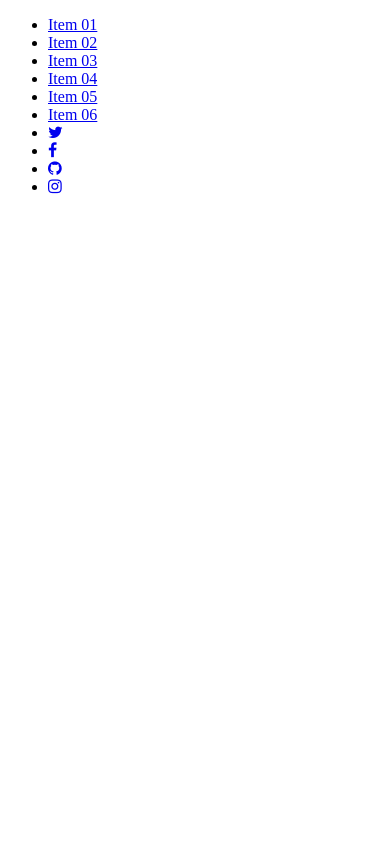
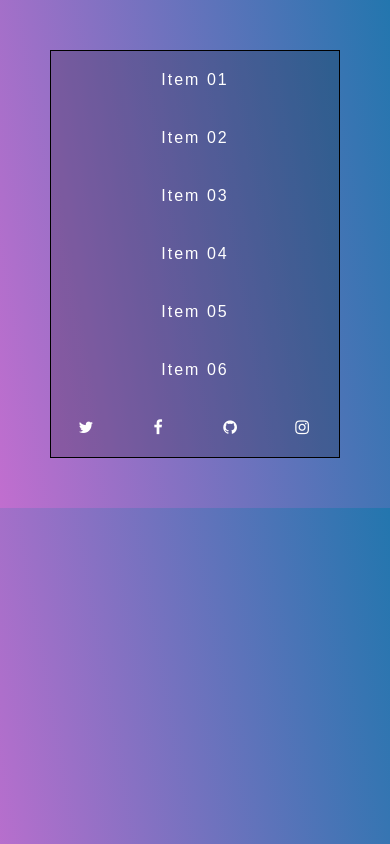
Before and after one commit to Dayun123/wes_bos-what-the-flexbox, a website: page index.html in a window 390 px wide. Drawn offline with Linux system fonts and the light colour scheme.

Commit message:
Add notes and create flexbox nav menu at three screen sizes.
Navigation menus are perfect for flexbox. All you need to do is control the size of the items with the flex property, and make sure to wrap the items as the screen gets smaller.

```diff
--- a/index.html
+++ b/index.html
@@ -3,13 +3,15 @@
 <head>
   <meta charset="UTF-8">
   <title>FlexBox Nav</title>
+  <!-- Make sure to investigate font-awesome to get social media icons! -->
   <link rel="stylesheet" href="https://maxcdn.bootstrapcdn.com/font-awesome/4.3.0/css/font-awesome.min.css">
-  <link rel="stylesheet" href="style-START.css">
+  <link rel="stylesheet" href="./build/style.css">
 </head>
 <body>
   <div class="wrapper">
 
     <nav class="flex-nav">
+      <!-- This is the actual flex-container -->
       <ul>
         <li><a href="#">Item 01</a></li>
         <li><a href="#">Item 02</a></li>
--- a/style.css
+++ b/style.css
@@ -1,4 +1,6 @@
-/* Some CSS Setup - nothing to do with flexbox */
+/* No CSS reset here, interesting! */
+
+/* Some CSS Setup - nothing to do with flexbox. Need to make sure to stick this in all projects, border-box just makes more sense than content-box. */
 html {
   box-sizing: border-box;
 }
@@ -7,10 +9,18 @@ html {
   box-sizing: inherit;
 }
 
+/* Note how the body of the page holds the background image. */
 body {
   font-family: sans-serif;
   margin: 0;
   background-image: linear-gradient(260deg, #2376ae 0%, #c16ecf 100%);
+}
+
+/* The main container for the content on the page. Setting the max-width allows us to control just how big it gets, and the padding allows the content within to not bump against the edge of the page. */
+.wrapper {
+  max-width: 1000px;
+  margin: 0 auto;
+  padding:50px;
 }
 
 a {
@@ -22,6 +32,8 @@ a {
   padding:20px 5px;
   display: inline-block;
   width: 100%;
+  /* I added this so that the anchor tags would take up the entire hight of the enclosing <li>, this makes it where the background and hover look good if the height of some of the items is taller than others. */
+  height: 100%;
   text-align: center;
   transition:all 0.5s;
 }
@@ -30,29 +42,58 @@ a:hover {
   background:rgba(0,0,0,0.3);
 }
 
-.wrapper {
-  max-width: 1000px;
-  margin: 0 auto;
-  padding:50px;
-}
-
-
 /* Flex Container */
 .flex-nav ul {
   border:1px solid black;
   list-style: none;
   margin: 0;
   padding: 0;
+  /* This creates a flex-container */
+  display: flex;
+}
+
+/* General nav flex-items. We filter out the .social ones. */
+.flex-nav li:not(.social) {
+  /* We want the general site navigation to take up more space than the social icons, so we give them a larger flex-grow (set using shorthand prop. here). */
+  flex: 3;
+}
+
+/* Flex-items, social */
+.flex-nav .social {
+  /*
+  Intelligently sets these properties:::
+  flex-grow: 1;
+  flex-shrink: 1;
+  flex-basis: 0%;
+  */
+  /* Set the .social icons to receive less of the extra space than the other navigation icons. */
+  flex: 1;
+}
+
+/* Hits when we get to 1000px screen size and below. */
+@media all and (max-width:1000px) {
+
+  .flex-nav ul {
+    flex-wrap: wrap;
+  }
+
+  /* We want the general navigation items to take up 50% of the width of the container, so they stack in rows of 2. I added the :not selector, as it is more specific to what we are targeting. */
+  .flex-nav li:not(.social) {
+    flex: 1 1 50%;
+  }
+
+  /* We want the social icons to take up 100% of the container, and there are 4 of them so they each need 1/4 of 100%. This rule isn't neccessary in my version of Chromium, but it may be in other browsers and it makes sense. */
+  .flex-nav .social {
+    flex: 1 1 25%;
+  }
 
 }
 
+/* Changed this from 500px to 600px, since my browser wouldn't let it get smaller than 517px... */
+@media all and (max-width:600px) {
 
-@media all and (max-width:1000px) {
-
+  .flex-nav li:not(.social) {
+    flex: 1 1 100%;
+  }
 
 }
-
-@media all and (max-width:500px) {
-
-
-}
```
Also changed, not shown: notes.txt (+8 -0 lines), build/style.css.
